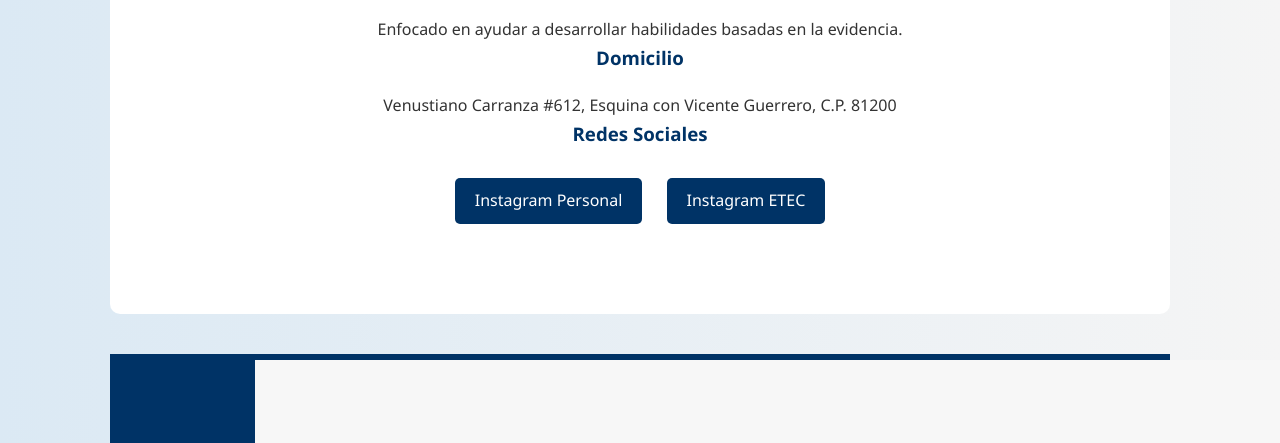
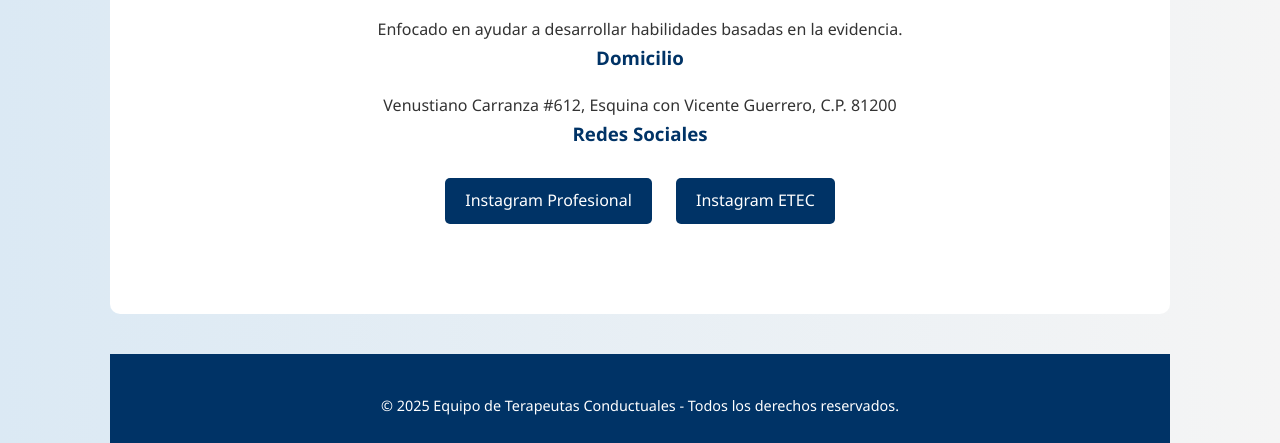
Before and after one commit to lizbe-byte/ETEC, a plain HTML site: page index.html in a window 1280 px wide. Shown: the part 657-1100 px from the top of the page. Drawn offline with Linux system fonts and the light colour scheme.

Commit message:
index.html

```diff
--- a/index.html
+++ b/index.html
@@ -48,7 +48,7 @@
 
         <h3>Redes Sociales</h3>
         <div class="social-links">
-            <a href="https://www.instagram.com/psic_miguelmorenoo" target="_blank">Instagram Personal</a>
+            <a href="https://www.instagram.com/psic_miguelmorenoo" target="_blank">Instagram Profesional</a>
             <a href="https://www.instagram.com/etec_psicologia" target="_blank">Instagram ETEC</a>
         </div>
     </div>
```
